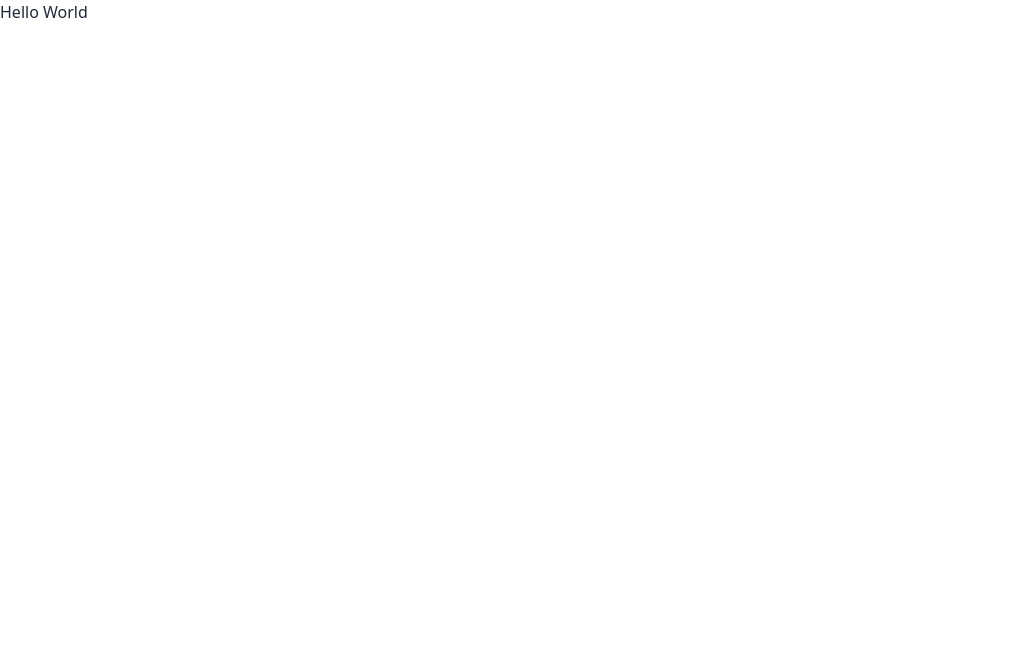
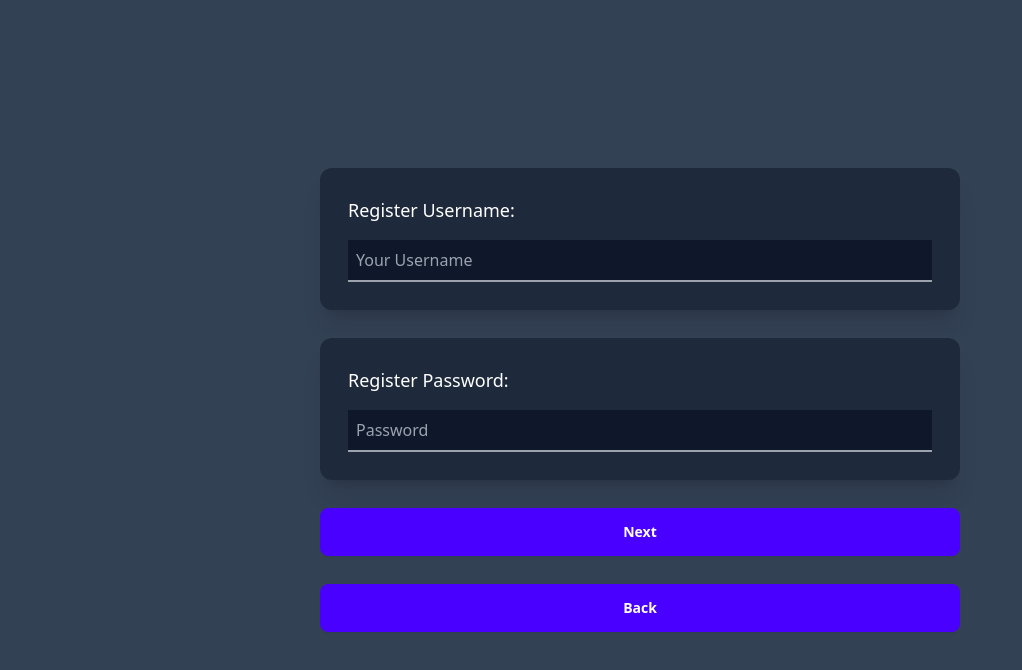
Before and after one commit to JeremyPoliquit/Survey-Form, a React (Vite) app: page / in a window 1280 px wide. Shown: the top 670 px of the page, without its empty margins (0-1022 px from the left). Built offline with nearby package versions, Linux system fonts and the light colour scheme.

Commit message:
Save local changes to App.jsx

```diff
--- a/src/App.jsx
+++ b/src/App.jsx
@@ -1,11 +1,52 @@
-import React from 'react'
+import React, { useState } from "react";
+import CardInput from "./components/cardInput";
+import DefaultButton from './components/Buttons/defaultButton'
 
 function App() {
+  const [formData, setFormData] = useState({
+    username: "",
+    password: "",
+  });
+
+  const handleChange = (e) => {
+    const { name, value } = e.target;
+    setFormData((prevState) => ({
+      ...prevState,
+      [name]: value,
+    }));
+  };
+
+  const handleSubmit = (e) => {
+    e.preventDefault();
+    alert(`Form Submitted:`);
+  };
+
   return (
-    <div>
-      <h1>Hello World</h1>
+    <div className="flex flex-col gap-6 justify-center items-center min-h-screen bg-slate-700 text-white">
+      <form onSubmit={handleSubmit} className="flex flex-col gap-7 w-1/2 mx-auto">
+        <CardInput
+          content="Register Username:"
+          description="Your Username"
+          type="text"
+          name="username"
+          value={formData.username}
+          onChange={handleChange}
+        />
+        <CardInput
+          content="Register Password:"
+          description="Password"
+          type="text"
+          name="Your password"
+          value={formData.password}
+          onChange={handleChange}
+        />
+
+        <DefaultButton type="Next" />
+        <DefaultButton type="Back" />
+
+      </form>
     </div>
-  )
+  );
 }
 
-export default App
+export default App;
```
